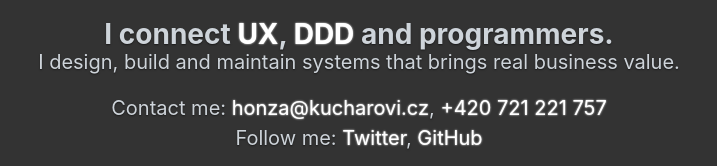
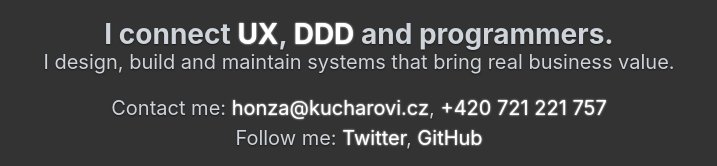
Before and after one commit to jkuchar/jankuchar.cz, a website: page www/index.html in a window 1280 px wide. Shown: the part 443-609 px from the top of the page, 281-998 px from the left. Drawn offline with Linux system fonts and the light colour scheme.

Commit message:
fix typo

```diff
--- a/www/index.html
+++ b/www/index.html
@@ -36,7 +36,7 @@
 		<p class="claim">I connect <a href="https://en.wikipedia.org/wiki/User_experience">UX</a>, <a href="https://en.wikipedia.org/wiki/Domain-driven_design">DDD</a> and programmers.</p>
 		<p>
 			<!--I deliver business value, not features.-->
-			I design, build and maintain systems that brings real business value.
+			I design, build and maintain systems that bring real business value.
 		</p>
 
 		<p>
```
